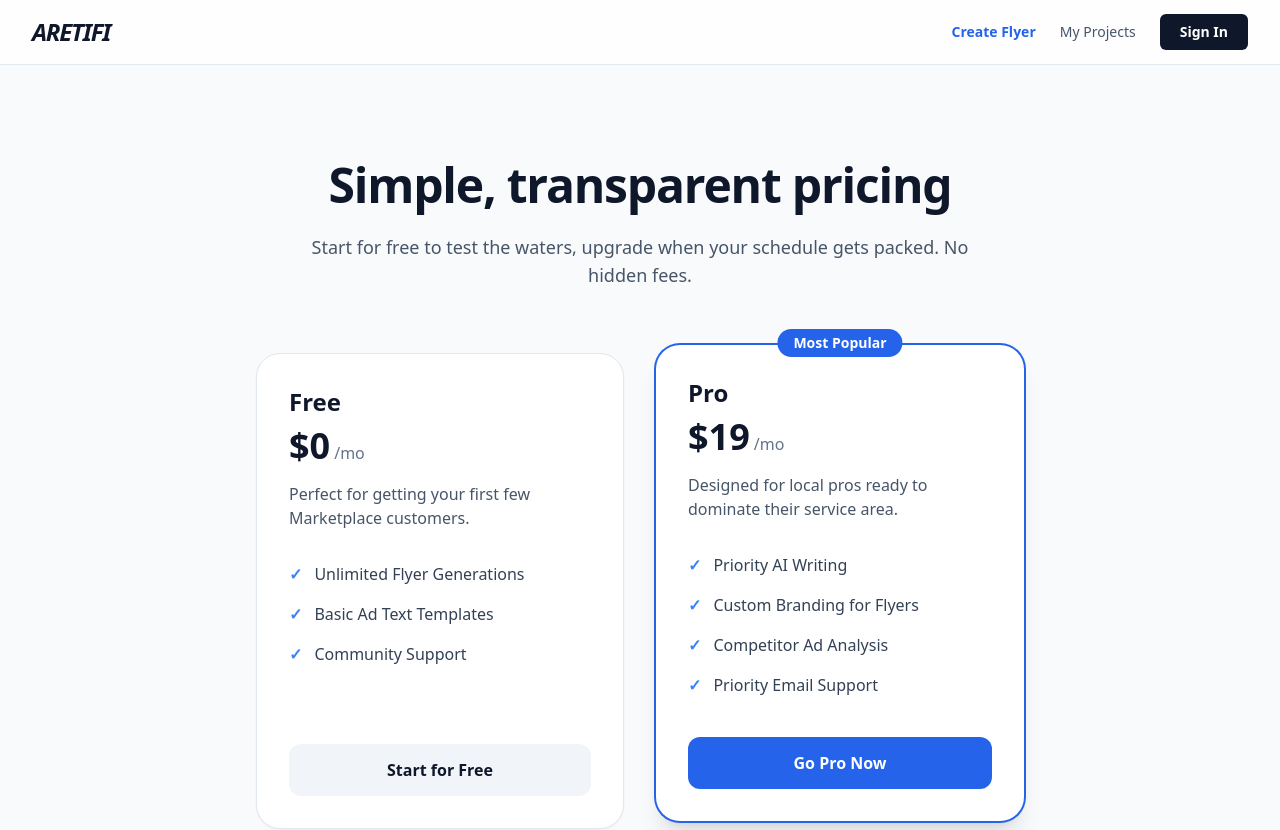
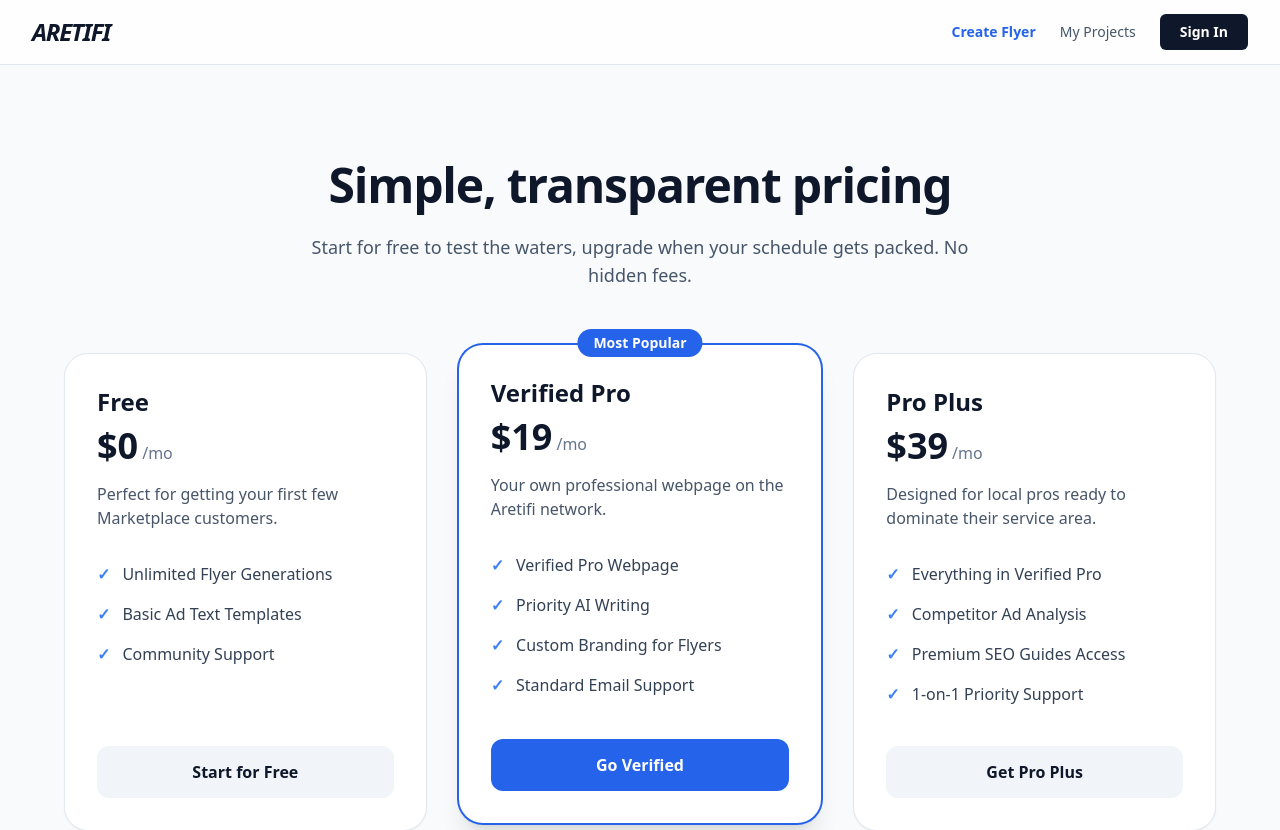
Before and after one commit to jakejmanley-collab/local-service-ads, a Next.js app: page /pricing in a window 1280 px wide. Shown: the top 830 px of the page. Built offline with nearby package versions, Linux system fonts and the light colour scheme.

Commit message:
Update page.tsx

```diff
--- a/app/pricing/page.tsx
+++ b/app/pricing/page.tsx
@@ -21,24 +21,38 @@ export default function PricingPage() {
       highlight: false
     },
     {
-      name: 'Pro',
+      name: 'Verified Pro',
       price: '$19',
+      description: 'Your own professional webpage on the Aretifi network.',
+      features: [
+        'Verified Pro Webpage',
+        'Priority AI Writing',
+        'Custom Branding for Flyers',
+        'Standard Email Support'
+      ],
+      cta: 'Go Verified',
+      href: '/upgrade-offer',
+      highlight: true
+    },
+    {
+      name: 'Pro Plus',
+      price: '$39',
       description: 'Designed for local pros ready to dominate their service area.',
       features: [
-        'Priority AI Writing',
-        'Custom Branding for Flyers',
+        'Everything in Verified Pro',
         'Competitor Ad Analysis',
-        'Priority Email Support'
+        'Premium SEO Guides Access',
+        '1-on-1 Priority Support'
       ],
-      cta: 'Go Pro Now',
+      cta: 'Get Pro Plus',
       href: '/upgrade-offer',
-      highlight: true
+      highlight: false
     }
   ];
 
   return (
     <main className="min-h-screen bg-slate-50 py-24 px-6 font-sans text-slate-900">
-      <div className="max-w-4xl mx-auto text-center">
+      <div className="max-w-6xl mx-auto text-center">
 
         {/* Header Section */}
         <h1 className="text-4xl md:text-5xl font-bold tracking-tight mb-6 text-slate-900">
@@ -48,8 +62,8 @@ export default function PricingPage() {
           Start for free to test the waters, upgrade when your schedule gets packed. No hidden fees.
         </p>
 
-        {/* Pricing Cards Grid */}
-        <div className="grid md:grid-cols-2 gap-8 text-left max-w-3xl mx-auto mb-16">
+        {/* Pricing Cards Grid (Updated to 3 columns) */}
+        <div className="grid md:grid-cols-3 gap-8 text-left mb-16">
           {tiers.map((tier) => (
             <div
               key={tier.name}
@@ -60,7 +74,7 @@ export default function PricingPage() {
               }`}
             >
               {tier.highlight && (
-                <span className="absolute -top-4 left-1/2 -translate-x-1/2 bg-blue-600 text-white px-4 py-1 text-sm font-semibold rounded-full">
+                <span className="absolute -top-4 left-1/2 -translate-x-1/2 bg-blue-600 text-white px-4 py-1 text-sm font-semibold rounded-full w-max">
                   Most Popular
                 </span>
               )}
@@ -72,7 +86,9 @@ export default function PricingPage() {
                 <span className="text-4xl font-bold text-slate-900">{tier.price}</span>
                 <span className="text-slate-500 font-medium">/mo</span>
               </div>
-              <p className="text-slate-600 mb-8 h-12">
+
+              {/* Added min-height to keep all cards aligned perfectly */}
+              <p className="text-slate-600 mb-8 min-h-[3rem]">
                 {tier.description}
               </p>
 
```
